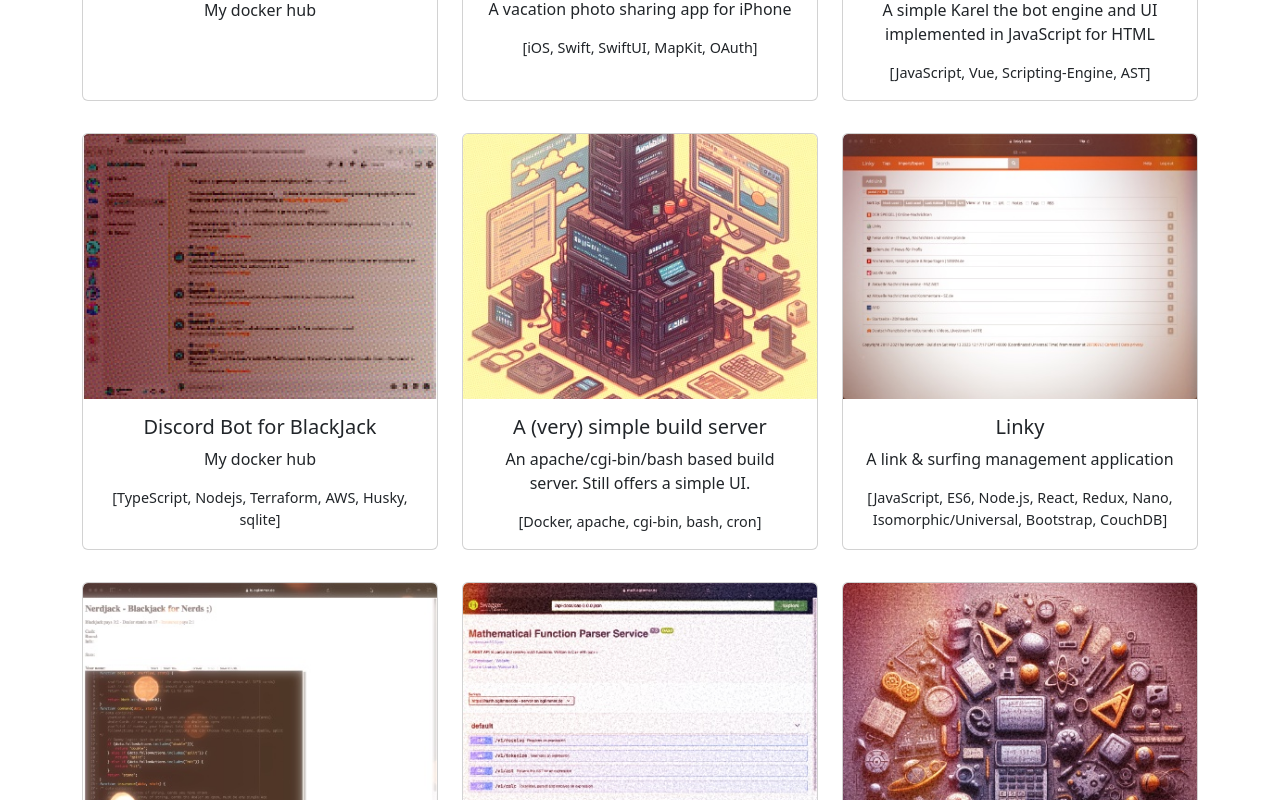
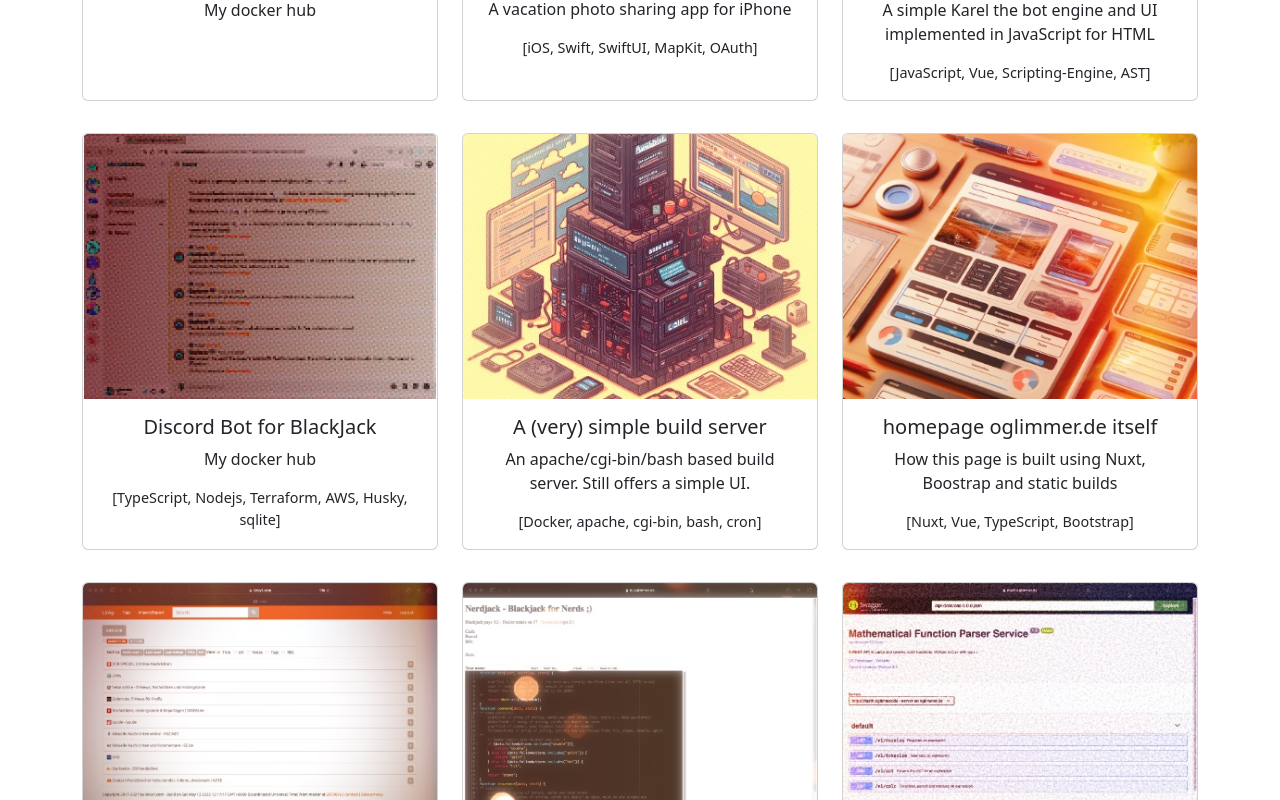
Before and after one commit to oglimmer/homepage-oglimmer.com, a Nuxt app: page / in a window 1280 px wide. Shown: the part 1180-1980 px from the top of the page. Built offline with nearby package versions, Linux system fonts and the light colour scheme.

Commit message:
Add homepage itself

```diff
--- a/app.vue
+++ b/app.vue
@@ -62,6 +62,13 @@ const data = [
         text: "An apache/cgi-bin/bash based build server. Still offers a simple UI.",
         linkData: [["https://github.com/oglimmer/simple-build-server", "source code"]],
         techList: "[Docker, apache, cgi-bin, bash, cron]"
+    },
+    {
+        imageSrc: "./images/homepage-oglimmer.jpg",
+        title: "homepage oglimmer.de itself",
+        text: "How this page is built using Nuxt, Boostrap and static builds",
+        linkData: [["https://github.com/oglimmer/homepage-oglimmer.de", "source code"]],
+        techList: "[Nuxt, Vue, TypeScript, Bootstrap]"
     },
     {
         imageSrc: "./images/linky1.com.jpg",
```
Also changed, not shown: public/images/homepage-oglimmer.jpg (added), 1 other file (tests, documents, lock files or other folders).
